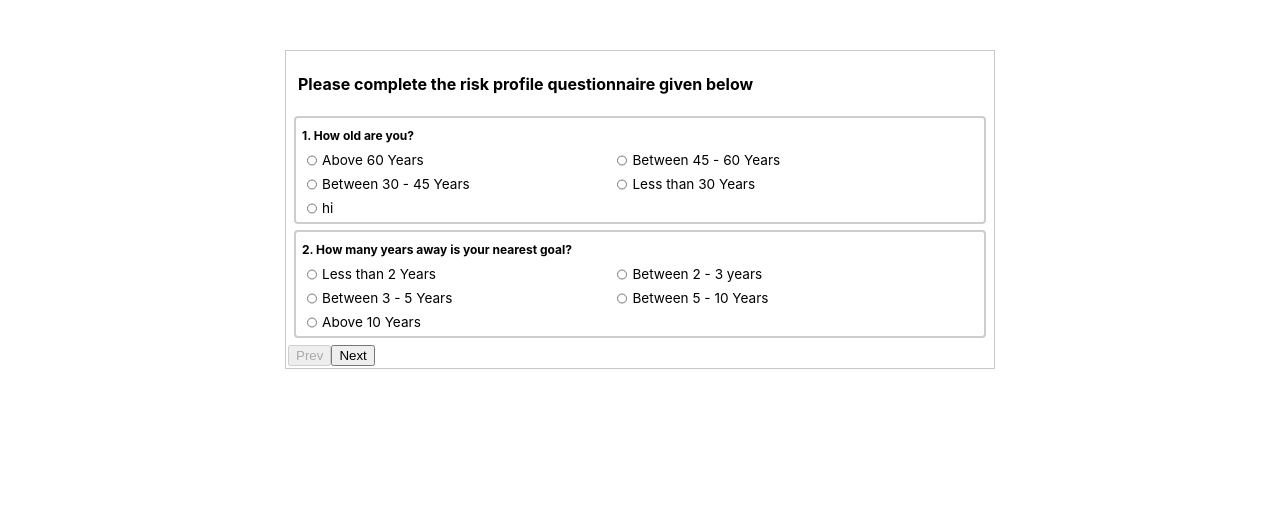
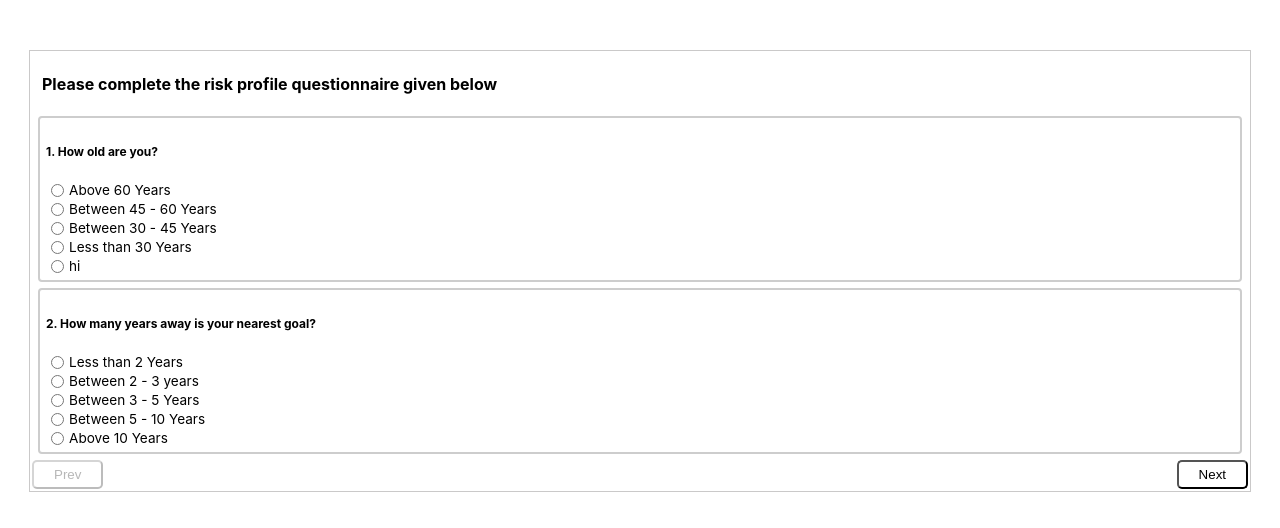
Before and after one commit to Hsm7085/riskbackend, a React (Create React App) app in the folder risk_profile/: page / in a window 1280 px wide. Shown: the top 528 px of the page. Built offline with nearby package versions, Linux system fonts and the light colour scheme.

Commit message:
CSS updated

```diff
--- a/risk_profile/src/accordion/Accodion.js
+++ b/risk_profile/src/accordion/Accodion.js
@@ -8,7 +8,7 @@ import Gauge from "./Graph";
 export default function Accodion() {
   const [datavalue, setdata] = useState(new Set());
   const [value, setvalue] = useState(false);
-  const [selected, setSelected] = useState(true);
+  const [selected, setSelected] = useState(false);
   const [obj, setobj] = useState({});
   const [validationMessages, setValidationMessages] = useState([]);
   const [formData, setFormData] = useState({});
@@ -148,22 +148,22 @@ console.log("abc",obj);
 
   return (
     <>
-      <section className={`sec ${value && "cont"} ${gaugeShow && "cont"}`}>
+      <section className={`outerContainer ${(value || gaugeShow) && "blurBackground"}`}>
         <h4>Please complete the risk profile questionnaire given below</h4>
         <MyAccodian data={records} set={set} handleScore={handleScore} currentPage={currentPage} obj={obj} />
         <button disabled={currentPage===1} onClick={getPreviousQues}>Prev</button>
-        <button disabled={currentPage===npage} onClick={getNextQues}>Next</button>
+
         <button
           disabled={!selected}
-          className={currentPage === npage ? 'proceedbtn show' : 'content hide'}
+          className={currentPage === npage ? 'proceedBtnShow' : 'proceedBtnHide'}
           onClick={() => setvalue(true)}
-          // className="proceedbtn"
         >
           Proceed
         </button>
+        <button className="nextBtn" disabled={currentPage===npage} onClick={getNextQues}>Next</button>
       </section>
       {value && (
-        <div className="popup">
+        <div className="popupForm">
           <form action="" onSubmit={(e) => handleSubmit(e)}>
             <div>
               <label htmlFor="name">Name</label>
@@ -172,7 +172,7 @@ console.log("abc",obj);
                 type="text"
                 name="name"
                 id="name"
-                className="inputPopup"
+                className="inputPopupForm"
                 value={formData.name || ""}
                 onChange={handleChange}
                 required
@@ -184,7 +184,7 @@ console.log("abc",obj);
                 type="email"
                 id="email"
                 name="email"
-                className="inputPopup"
+                className="inputPopupForm"
                 value={formData.email || ""}
                 onChange={handleChange}
                 required
@@ -197,7 +197,7 @@ console.log("abc",obj);
                 type="tel"
                 id="Mobile"
                 name="contact"
-                className="inputPopup"
+                className="inputPopupForm"
                 value={formData.contact || ""}
                 onChange={handleChange}
                 required
--- a/risk_profile/src/accordion/Graph.js
+++ b/risk_profile/src/accordion/Graph.js
@@ -80,11 +80,10 @@ let renderLabel = ({
 
 export default function Gauge(props) {
   return (
-    <div className="gaugecenter">
+    <div className="gaugeCenter">
       <h2>Your Risk Profile is {props.name}</h2>
-      <PieChart width={600} height={400} className="PieChart">
+      <PieChart width={600} height={400}>
         <Pie
-          className="piesize"
           isAnimationActive={false}
           dataKey="value"
           startAngle={180}
@@ -110,7 +109,7 @@ export default function Gauge(props) {
       </PieChart>
       <hr />
       <p>Valid upto 03-07-2106</p>
-        <button className="RenewBtn" onClick={()=>props.RenewRiskProfile()}>Renew Risk Profile</button>
+        <button className="renewBtn" onClick={()=>props.RenewRiskProfile()}>Renew Risk Profile</button>
     </div>
   );
 }
--- a/risk_profile/src/accordion/MyAccodian.js
+++ b/risk_profile/src/accordion/MyAccodian.js
@@ -6,27 +6,25 @@ export default function MyAccodian(props) {
   return (
     <>
       {props.data.map((curEle, i) => {
-        return <div className="container" key={i+2*props.currentPage-1}>
-          <div>
-            <span className="design" >
+        return <div className="innerContainer" key={i+2*props.currentPage-1}>
+
+            <div className="questions" >
               {curEle.serialNo}
               {". "}
               {curEle.question}{" "}
-            </span>
+            </div>
 
-          </div>
-
-          {
-            <div>
+          <div>
               {curEle.choices.map((id) => {
                 const { score } = id;
 
                 return <Value key={score} {...id} select={i+2*props.currentPage-1} set={props.set} handleScore={props.handleScore} obj={props.obj}
                 />;
               })}
-            </div>
-          }
-        </div>;
+              </div>
+
+
+        </div>
       })}
     </>
   );
--- a/risk_profile/src/accordion/Value.js
+++ b/risk_profile/src/accordion/Value.js
@@ -4,7 +4,7 @@ export default function Value(props) {
 
   return (
 
-      <div className="input table">
+     <div className="radioOptions">
       <label htmlFor={`opt${props.score}${props.select}`}>
         <input
           type="radio"
@@ -17,9 +17,10 @@ export default function Value(props) {
           required
           checked={props.obj[props.select]===props.option}
         />
-        {props.option}
+       {props.option}
       </label>
       </div>
 
+
   );
 }
--- a/risk_profile/src/accordion/accodion.css
+++ b/risk_profile/src/accordion/accodion.css
@@ -1,74 +1,32 @@
-
-.design {
-  font-size: 0.75em;
-  margin-top: 1.67em;
-  margin-bottom: 1.67em;
-  margin-left: 0;
-  margin-right: 0;
-  font-weight: bold;
-}
-
-.container {
-  border: 2px solid rgb(205, 205, 205);
-  border-radius: 4px;
-  margin: 6px;
-  padding: 6px;
-}
-.container:hover{
-  border:2px solid #00b1d2;
-  box-shadow: 1px 0px 0px 3px #e8f9fb;
-
-}
-
-.sec {
+.outerContainer {
   margin: 50px auto;
   border: 1px solid rgb(202, 201, 201);
   padding: 2px;
-  width: 55%;
+  width: 95%;
 }
 
-h4 {
-  color: black;
-  padding-left: 10px;
+.blurBackground {
+  opacity: 0.1;
 }
 
-.input {
-  font-size: 0.85em;
+.outerContainer .proceedBtnShow {
+  float: right;
+  background-color: white;
 }
 
-.inner-div-icon {
+.outerContainer .proceedBtnHide {
+  display: none;
+}
+
+.outerContainer .nextBtn {
   float: right;
 }
 
-.inputPopup {
-  font-size: 0.75em;
-  width: 100%;
-  height: 20px;
-  margin-bottom: 8px;
-  border: 1px solid rgb(203, 203, 203);
-  border-radius: 4px;
-}
 
-.answer {
-  margin-left: 30px;
-}
 
-.proceedbtn {
-  float: right;
-  margin-top: 0px;
-  background-color: white;
-}
 
-.ThankYou {
-  margin-top: 25vh;
-  margin-right: 25vh;
-  margin-left: 25vh;
-  background-color: blanchedalmond;
-  text-align: center;
-  box-shadow: 5px 7px 8px 8px whitesmoke;
-}
 
-.popup {
+.popupForm {
   position: absolute;
   top: 40vh;
   height: auto;
@@ -81,15 +39,121 @@ h4 {
   font-size: 0.8em;
 }
 
-.cont {
-  opacity: 0.1;
+.popupForm .inputPopupForm {
+  font-size: 0.75em;
+  width: 100%;
+  height: 20px;
+  margin-bottom: 8px;
+  border: 1px solid rgb(203, 203, 203);
+  border-radius: 4px;
 }
 
-.popupWidth {
-  border: 1px solid #f5f5f5;
-  padding: 70px;
-  box-shadow: 5px 4p 6px 7px whitesmoke;
+.popupForm .validationSummary {
+  margin-top: 8px;
+  margin-left: 10px;
+  color: rgb(0, 0, 0);
 }
+
+.popupForm .validationSummary li {
+  color: rgb(255, 0, 0);
+}
+
+
+
+
+
+.innerContainer {
+  border: 2px solid rgb(205, 205, 205);
+  border-radius: 4px;
+  margin: 6px;
+  padding: 6px;
+}
+
+.innerContainer:hover {
+  border: 2px solid #00b1d2;
+  box-shadow: 1px 0px 0px 3px #e8f9fb;
+}
+
+.innerContainer .questions {
+  font-size: 0.75em;
+  margin-top: 1.67em;
+  margin-bottom: 1.67em;
+  margin-left: 0;
+  margin-right: 0;
+  font-weight: bold;
+}
+
+
+
+.radioOptions {
+  font-size: 0.85em;
+}
+
+
+
+
+
+
+.gaugeCenter {
+  position: absolute;
+  top: 20px;
+  left: 30vw;
+  margin: auto;
+  margin-left: auto;
+  margin-top: 10%;
+  border: 2px solid rgb(172, 172, 172);
+  background-color: white;
+}
+
+.gaugeCenter h4,
+p {
+  text-align: center;
+}
+
+.gaugeCenter p {
+  position: absolute;
+  top: 75%;
+  left: 40%;
+}
+
+.gaugeCenter .renewBtn {
+  background-color: #00dbab;
+  padding: 10px;
+  color: white;
+  font-size: 0.9rem;
+  border: 1px solid #4ae1bc;
+  border-radius: 4px;
+  padding-left: 30px;
+  padding-right: 30px;
+  position: absolute;
+  top: 88%;
+  left: 35%;
+}
+
+.gaugeCenter h2 {
+  text-align: center;
+}
+
+
+
+
+h4 {
+  color: black;
+  padding-left: 10px;
+}
+
+
+
+
+
+label {
+  text-overflow: ellipsis;
+  white-space: wrap;
+  width: auto;
+}
+
+
+
 
 input[type="radio"] {
   margin-right: 5px;
@@ -98,6 +162,9 @@ input[type="radio"] {
   accent-color: blue;
   display: inline;
 }
+
+
+
 
 button[type="submit"] {
   background-color: #00558a;
@@ -108,99 +175,25 @@ button[type="submit"] {
   font-size: 1em;
 }
 
-.popupWidth {
-  border: 1px solid #f5f5f5;
-  padding: 70px;
-  box-shadow: 5px 4p 6px 7px whitesmoke;
+
+
+
+button {
+  padding: 5px;
+  padding-left: 20px;
+  padding-right: 20px;
+  background-color: white;
+  border-radius: 5px;
+
 }
 
-.content.hide {
-  display: none;
-}
 
-.content.show {
-  margin-top: 0px;
-  display: block;
-}
 
-.validationSummary {
-  margin-top: 8px;
-  margin-left: 10px;
-  color: rgb(0, 0, 0);
-}
 
-li {
-  color: red
-}
-
-.gaugecenter{
-position: absolute;
-top:20px;
-left: 30vw;
-margin:auto;
-margin-left:auto;
-margin-top: 10%;
-border: 2px solid rgb(172, 172, 172);
-background-color: white;
-}
-
-.gaugecenter h4 ,p{
-  text-align: center;
-}
-
-.gaugecenter p{
-  position: absolute;
-  top:75%;
-  left: 40%;
-}
-
-hr{
+hr {
   position: absolute;
   width: 90%;
   top: 67.6%;
   left: 20px;
   overflow: hidden;
 }
-/* .recharts-surface{
-  padding-top: 0;
-  padding-bottom: 0;
-  margin-bottom: 0;
-} */
-
-/* .PieChart{
-  margin-bottom: 0;
-  margin-top: 0;
-  padding-top: 0;
-  padding-bottom: 0;
-} */
-
-.RenewBtn{
-  background-color: #00dbab;
-  padding: 10px;
-  color:white;
-  font-size: 0.9rem;
-  border: 1px solid #4ae1bc;
-  border-radius: 4px;
-  padding-left:30px ;
-  padding-right:30px ;
-  position: absolute;
-  top: 88%;
-  left: 35%;
-}
-
-.questioningBorder{
-  border: 1px solid cyan;
-}
-
-span,label,input{
-  display: inline;
-  width:10px
-}
-
-.table{
-  display: inline-block;
-  width:40%;
-  vertical-align:top;
-  margin-right:40px;
-  margin-top:5px;
-}
```
Also changed, not shown: risk_profile/src/accordion/ThankYouPage.js (deleted, +0 -13 lines).
